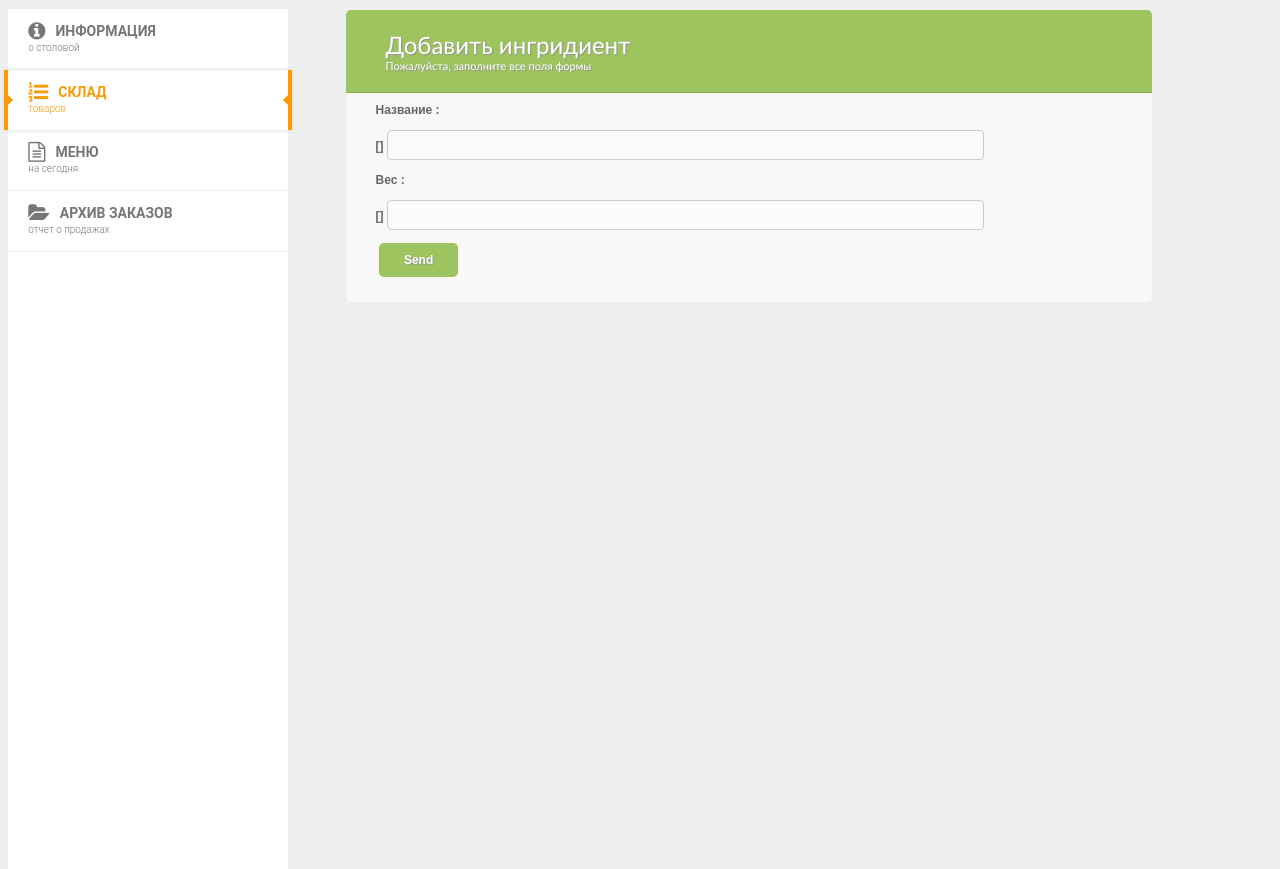
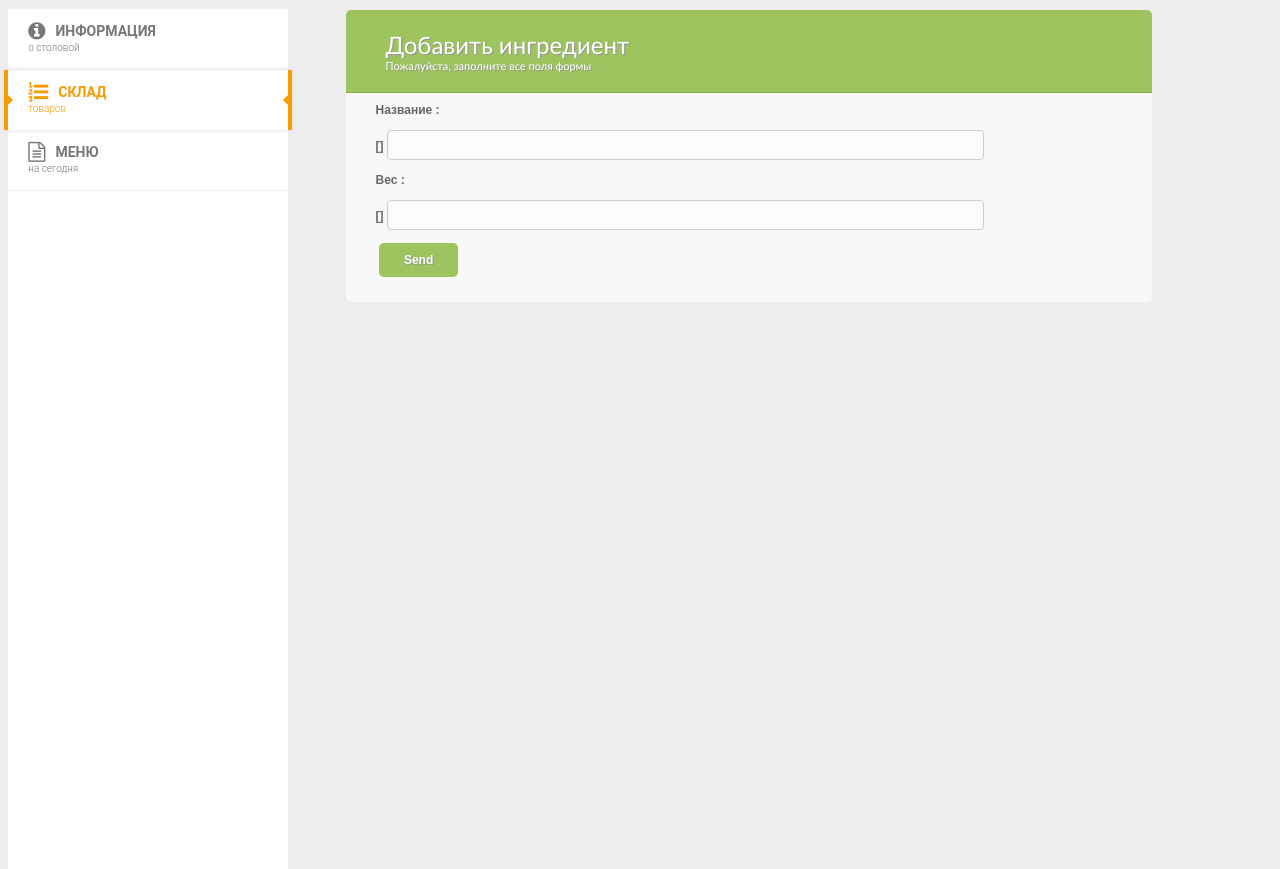
Before and after one commit to Alicegaz/SmartCanteen, a Django app: template blog/templates/blog_templates/post_ingredientnew.html in a window 1280 px wide. Shown: the part 60-929 px from the top of the page. Run offline with Django 3.2, Linux system fonts and the light colour scheme; the template is opened without the code that fills it: most values are stand-ins (such as "Sample title", 1, 10 or a date in 2020); form fields are guessed from the names that the template uses; some libraries are stand-ins or nearby versions.

Commit message:
offers out debug

```diff
--- a/blog/templates/blog_templates/dishes_list.html
+++ b/blog/templates/blog_templates/dishes_list.html
@@ -91,11 +91,13 @@ $(function () {
                 </h3>
                     </div>
         <div clas="del">
-				<p>
+				{% if perm %}
+                    <p>
                     <a class="btn btn-default" href="{% url 'post_edit' pk=post.pk %}"><span class="glyphicon glyphicon-pencil"></span></a>
 
                     <a class="btn btn-default" href="{% url 'post_remove' pk=post.pk %}" onclick="return confirmDelete();"><span class="glyphicon glyphicon-remove"></span></a>
                    </p>
+                {% endif %}
                         </div>
         </div>
         </div>
--- a/blog/templates/blog_templates/menu_detail.html
+++ b/blog/templates/blog_templates/menu_detail.html
@@ -49,7 +49,7 @@ $(function () {
                 <p>
                     <a class="btn btn-default" href="{% url 'post_edit' pk=item.pk %}"><span class="glyphicon glyphicon-pencil"></span></a>
 
-                 <a class="btn btn-default" href="{% url 'menu_item_remove' instance.pk item.pk %}" onclick="return confirmDelete();"><span class="glyphicon glyphicon-remove"></span></a>
+
                  </p>
                     {% if item.calories %}
                         <p>калории: {{ item.calories }}</p>
--- a/blog/templates/blog_templates/offers.html
+++ b/blog/templates/blog_templates/offers.html
@@ -76,7 +76,7 @@ $(function () {
  {% block content %}
     <div class="smart-green">
         <h1>Заказы
-            <span>Aрхив обработанных заказо</span>
+            <span>Aрхив обработанных заказов</span>
         </h1>
         <table>
             <tr>
--- a/blog/templates/blog_templates/post_ingredientedit.html
+++ b/blog/templates/blog_templates/post_ingredientedit.html
@@ -23,7 +23,7 @@ $(function () {
        {#  <div class="col-md-8"> #}
      <form method="post" class="smart-green">
             <h1>
-                "Редактировать ингридиент"
+                Редактировать ингредиент
                 <span>Пожалуйста, заполните все поля</span>
             </h1>
             <p>
--- a/blog/templates/blog_templates/post_ingredientnew.html
+++ b/blog/templates/blog_templates/post_ingredientnew.html
@@ -22,7 +22,7 @@ $(function () {
        {#  <div class="col-md-8"> #}
      <form method="post" class="smart-green">
             <h1>
-                Добавить ингридиент
+                Добавить ингредиент
                 <span>Пожалуйста, заполните все поля формы</span>
             </h1>
             <p>
--- a/templates/just_fun_menu.html
+++ b/templates/just_fun_menu.html
@@ -66,20 +66,22 @@
                 <small>на сегодня</small>
             </a>
             <ul>
+                {% if perm %}
                 <li><a href="{% url 'menu_archive' %}"><i class="fa fa-folder-open"></i>Архив</a></li>
-                {% if perm %}
+
                     <li>
                         <a href="{% url 'new_menu' %}"><i class="fa fa-check-square-o"></i>Создать меню</a>
                     </li>
                 {% endif %}
             </ul>
         </li>
-
-        <li>
-            <a href="{% url 'offers_list' %}" id="5"><i class="fa fa-folder-open"></i><strong>Архив заказов</strong>
-                <small>отчет о продажах</small>
-            </a>
-        </li>
+        {% if perm %}
+            <li>
+                <a href="{% url 'offers_list' %}" id="5"><i class="fa fa-folder-open"></i><strong>Архив заказов</strong>
+                    <small>отчет о продажах</small>
+                </a>
+            </li>
+        {% endif %}
         {% comment %}<li class="float">
 				<a class="search">
 					<input type="text" value="search ...">
```
